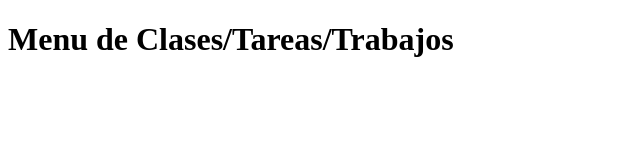
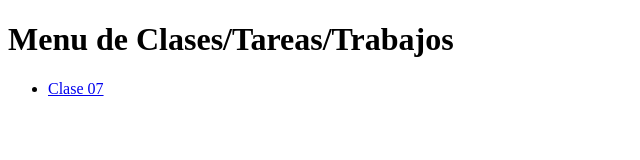
Before and after one commit to SantiagoIturriVargasUCB/competencia-2, a plain HTML site: page index.html in a window 1280 px wide. Shown: the full height of the page, 0-640 px from the left. Drawn offline with Linux system fonts and the light colour scheme.

Commit message:
add link to index.html

```diff
--- a/index.html
+++ b/index.html
@@ -1,11 +1,21 @@
 <!DOCTYPE html>
 <html lang="en">
+
 <head>
     <meta charset="UTF-8">
     <meta name="viewport" content="width=device-width, initial-scale=1.0">
     <title>Competencia 2</title>
 </head>
+
 <body>
     <h1>Menu de Clases/Tareas/Trabajos</h1>
+    <ul>
+        <li>
+            <a href="./pages/clase_07_10.html">
+                Clase 07
+            </a>
+        </li>
+    </ul>
 </body>
+
 </html>
```
